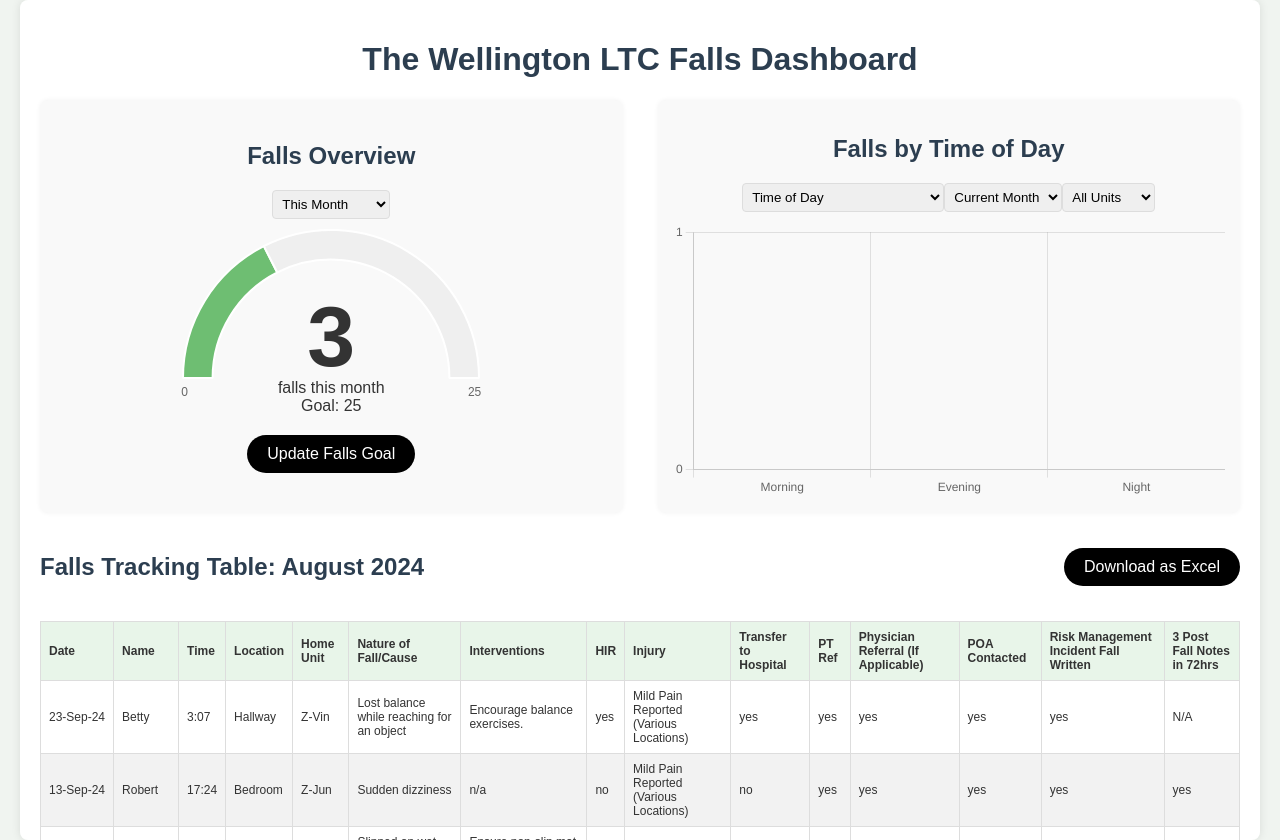
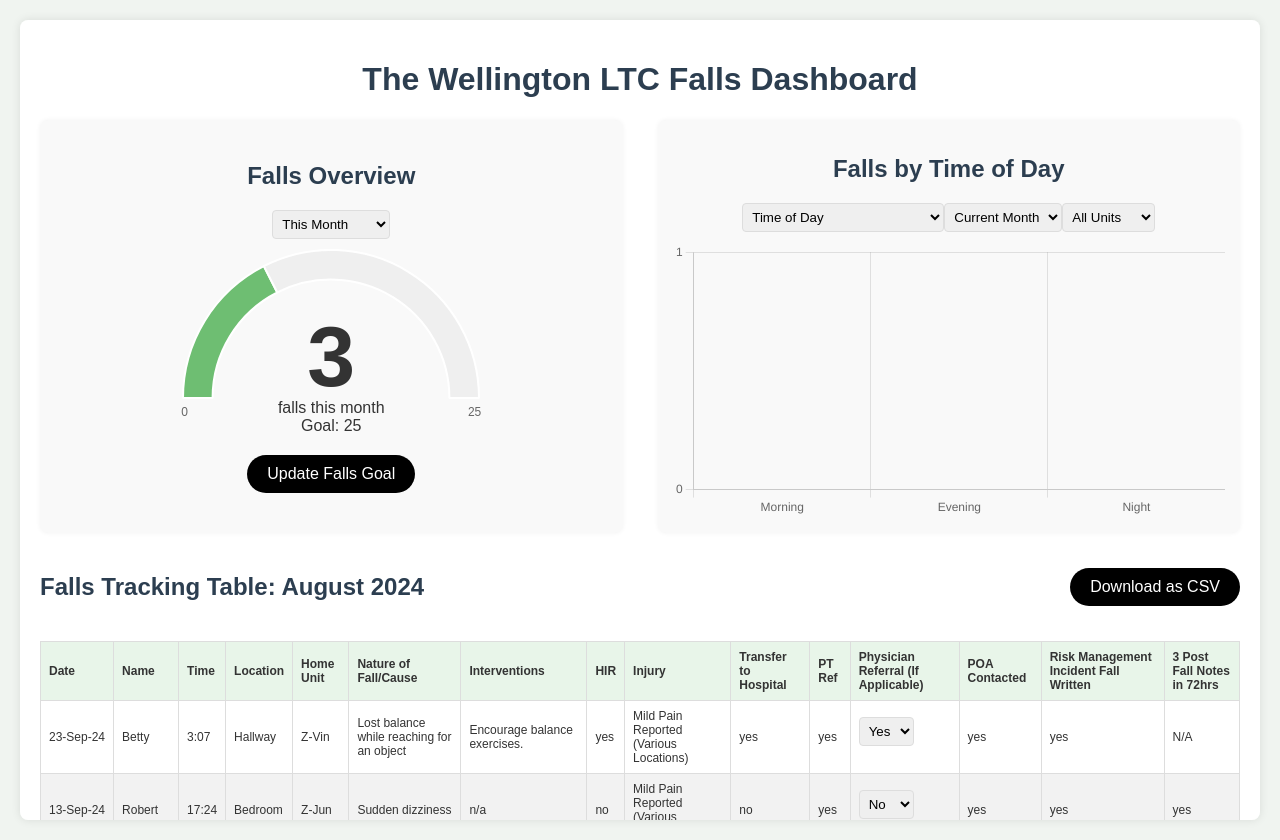
Before and after one commit to WayneWei228/fallyx-dashboard, a React (Create React App) app: page /dashboard in a window 1280 px wide. Built offline with nearby package versions, Linux system fonts and the light colour scheme; no server answers; a web font is replaced by a local one.

Commit message:
feat: allow user to modify Physician Referral value and save to csv

```diff
--- a/package.json
+++ b/package.json
@@ -11,6 +11,7 @@
     "@testing-library/react": "^13.4.0",
     "@testing-library/user-event": "^13.5.0",
     "chart.js": "^4.4.4",
+    "file-saver": "^2.0.5",
     "firebase": "^10.14.0",
     "font-proxima-nova": "^1.0.1",
     "fs": "^0.0.1-security",
--- a/src/pages/Dashboard.js
+++ b/src/pages/Dashboard.js
@@ -10,6 +10,7 @@ import { threeData } from '../data/TableData';
 import { sampleData } from '../data/sampleData';
 import csvFile from '../data/demo.csv';
 import * as Papa from 'papaparse';
+import { saveAs } from 'file-saver';
 
 export default function Dashboard() {
   const navigate = useNavigate();
@@ -56,7 +57,7 @@ export default function Dashboard() {
   });
   const [analysisChartOptions, setAnalysisChartOptions] = useState({});
   const [gaugeChart, setGaugeChart] = useState(true);
-  const [hirFalls, setHIRFalls] = useState(5);
+  // const [hirFalls, setHIRFalls] = useState(5);
   const [fallsTimeRange, setFallsTimeRange] = useState('current');
   const [analysisType, setAnalysisType] = useState('timeOfDay');
   const [analysisTimeRange, setAnalysisTimeRange] = useState('current');
@@ -65,6 +66,7 @@ export default function Dashboard() {
   const [analysisHeaderText, setAnalysisHeaderText] = useState('Falls by Time of Day');
   const [currentPage, setCurrentPage] = useState(1);
   const itemsPerPage = 8;
+
 
   useEffect(() => {
     // Initialize data
@@ -77,7 +79,7 @@ export default function Dashboard() {
     setThreeMonthData(threeData);
 
     setGoal(25);
-    setHIRFalls(7);
+    // setHIRFalls(7);
 
     let currentFalls = countTotalFalls();
 
@@ -104,18 +106,7 @@ export default function Dashboard() {
     });
 
     // Initialize analysis chart data and options
-    setAnalysisChartData({
-      labels: ['Morning', 'Afternoon', 'Evening'],
-      datasets: [
-        {
-          label: 'Number of Falls',
-          data: [1, 1, 1], // TODO:
-          backgroundColor: 'rgba(76, 175, 80, 0.6)',
-          borderColor: 'rgb(76, 175, 80)',
-          borderWidth: 1,
-        },
-      ],
-    });
+
 
     setAnalysisChartOptions({
       responsive: true,
@@ -142,7 +133,6 @@ export default function Dashboard() {
           skipEmptyLines: true,
           // dynamicTyping: true,
           complete: function (results) {
-            console.log('Parsed Data:', results.data); // 可选：查看解析结果
             // console.log(sampleData);
             // setTableData(sampleData);
             setTableData(results.data);
@@ -242,11 +232,6 @@ export default function Dashboard() {
     }
   };
 
-  const downloadTable = () => {
-    const table = document.getElementById('fallsTable');
-    const wb = XLSX.utils.table_to_book(table, { sheet: 'Falls Tracking' });
-    XLSX.writeFile(wb, 'Falls_Tracking_August.xlsx');
-  };
 
   const updateFalls = () => {
     let newGoal;
@@ -443,11 +428,29 @@ export default function Dashboard() {
     navigate('/login');
   };
 
+  const handleUpdateCSV = (index, newValue) => {
+    // 更新特定行的 Physician Referral 值
+    const updatedData = [...tableData];
+    updatedData[index].physicianRef = newValue;
+    setTableData(updatedData);
+  };
+
+
+  const handleSaveCSV = () => {
+    // 保存更新后的数据到 CSV
+    const csv = Papa.unparse(tableData);
+    const blob = new Blob([csv], { type: 'text/csv;charset=utf-8;' });
+    saveAs(blob, 'updated_fall_data.csv');
+  };
+
   useEffect(() => {
     updateFallsChart();
+    // eslint-disable-next-line react-hooks/exhaustive-deps
+  }, [fallsTimeRange]);
+
+  useEffect(() => {
     updateAnalysisChart();
-    // eslint-disable-next-line react-hooks/exhaustive-deps
-  }, [fallsTimeRange, analysisType, analysisTimeRange, analysisUnit]);
+  }, [analysisType, analysisTimeRange, analysisUnit]);
 
   return (
     <div className="dashboard">
@@ -564,20 +567,14 @@ export default function Dashboard() {
       <div className="table-header">
         <h2>Falls Tracking Table: August 2024</h2>
         <div className="buttons">
-          {/* <div className="download-button">
-            <input type="file" accept=".csv" style={{ display: 'none' }} id="uploadCSV" onChange={uploadCSV} />
-            <label htmlFor="uploadCSV" className="upload-button">
-              Upload CSV
-            </label>
-          </div> */}
           <div>
-            <button className="download-button" onClick={downloadTable}>
-              Download as Excel
+            <button className="download-button" onClick={handleSaveCSV}>
+              Download as CSV
             </button>
           </div>
         </div>
       </div>
-      <div className='table-wrapper'>
+      <div className="table-wrapper">
         <table>
           <thead>
             <tr>
@@ -586,7 +583,6 @@ export default function Dashboard() {
               <th>Time</th>
               <th>Location</th>
               <th>Home Unit</th>
-
               <th>Nature of Fall/Cause</th>
               <th>Interventions</th>
               <th>HIR</th>
@@ -613,7 +609,14 @@ export default function Dashboard() {
                 <td>{item.injury}</td>
                 <td>{item.hospital}</td>
                 <td>{item.ptRef}</td>
-                <td>{item.physicianRef}</td>
+                {/* <td>{item.physicianRef}</td> */}
+                <td>
+                  <select value={item.physicianRef} onChange={(e) => handleUpdateCSV(i, e.target.value)}>
+                    <option value="Yes">Yes</option>
+                    <option value="No">No</option>
+                    <option value="N/A">N/A</option>
+                  </select>
+                </td>
                 <td>{item.poaContacted}</td>
                 <td>{item.incidentReport}</td>
                 <td>{item.postFallNotes}</td>
--- a/src/styles/Dashboard.css
+++ b/src/styles/Dashboard.css
@@ -1,7 +1,9 @@
 body {
   font-family: 'Proxima Nova', sans-serif;
   /* margin: 0; */
-  padding: 20px;
+  /* padding-left: 20px; */
+  /* padding-right: 20px; */
+  /* padding: 20px; */
   background-color: #f0f4f0;
   color: #333;
   overflow: hidden;
@@ -10,13 +12,16 @@ body {
 .dashboard {
   max-width: 1200px;
   width: 100%;
-  margin: 0 auto;
+  /* margin: 0 auto; */
   background-color: white;
   border-radius: 8px;
   box-shadow: 0 0 10px rgba(0, 0, 0, 0.1);
-  padding: 20px;
+  /* padding: 20px; */
+  padding-left: 20px;
+  padding-right: 20px;
+  padding-bottom: 20px;
   position: relative;
-  height: 100dvh;
+  height: 95dvh;
   /* height: auto; */
   overflow: auto;
 }
```
Also changed, not shown: src/data/demo.csv, 1 other file (tests, documents, lock files or other folders).
